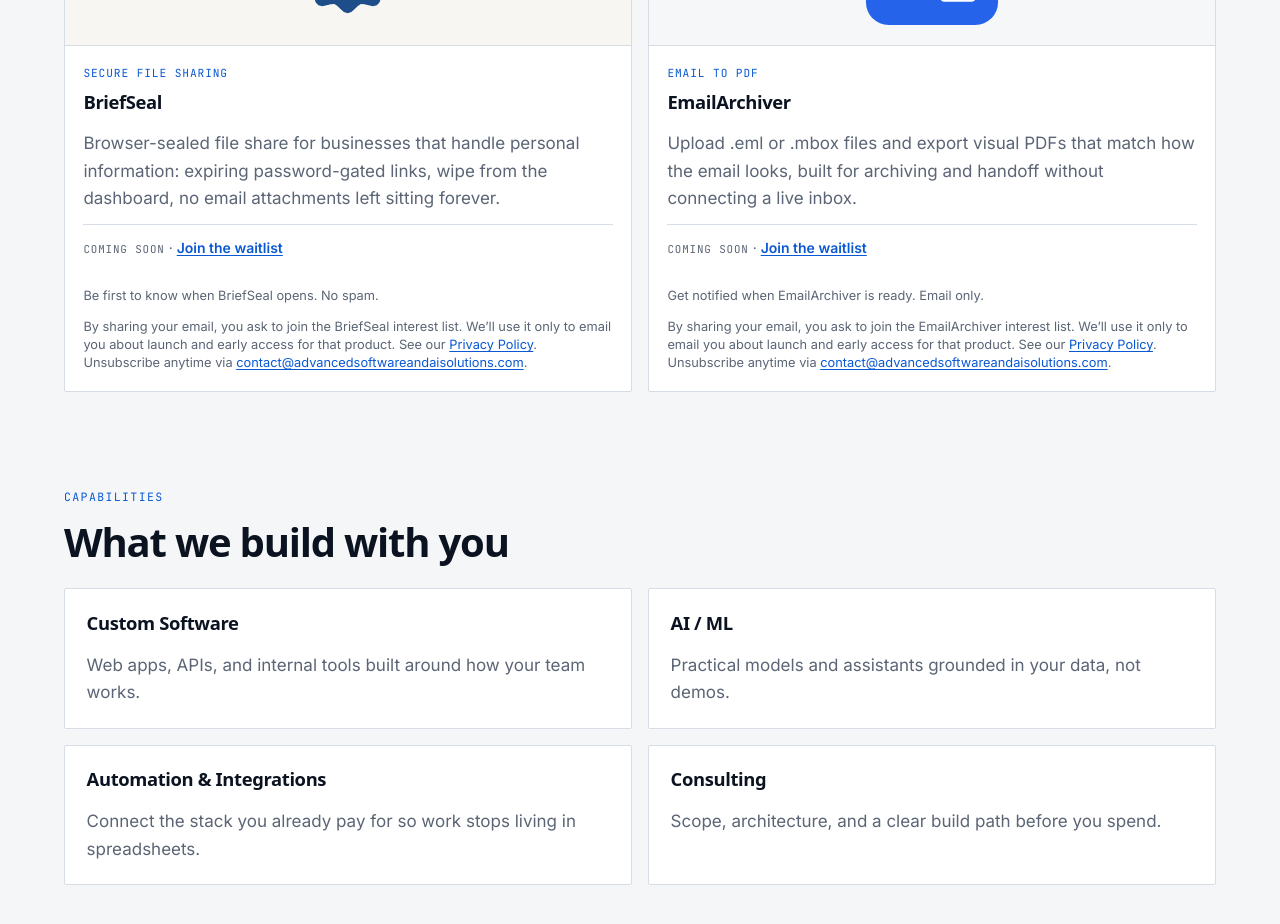
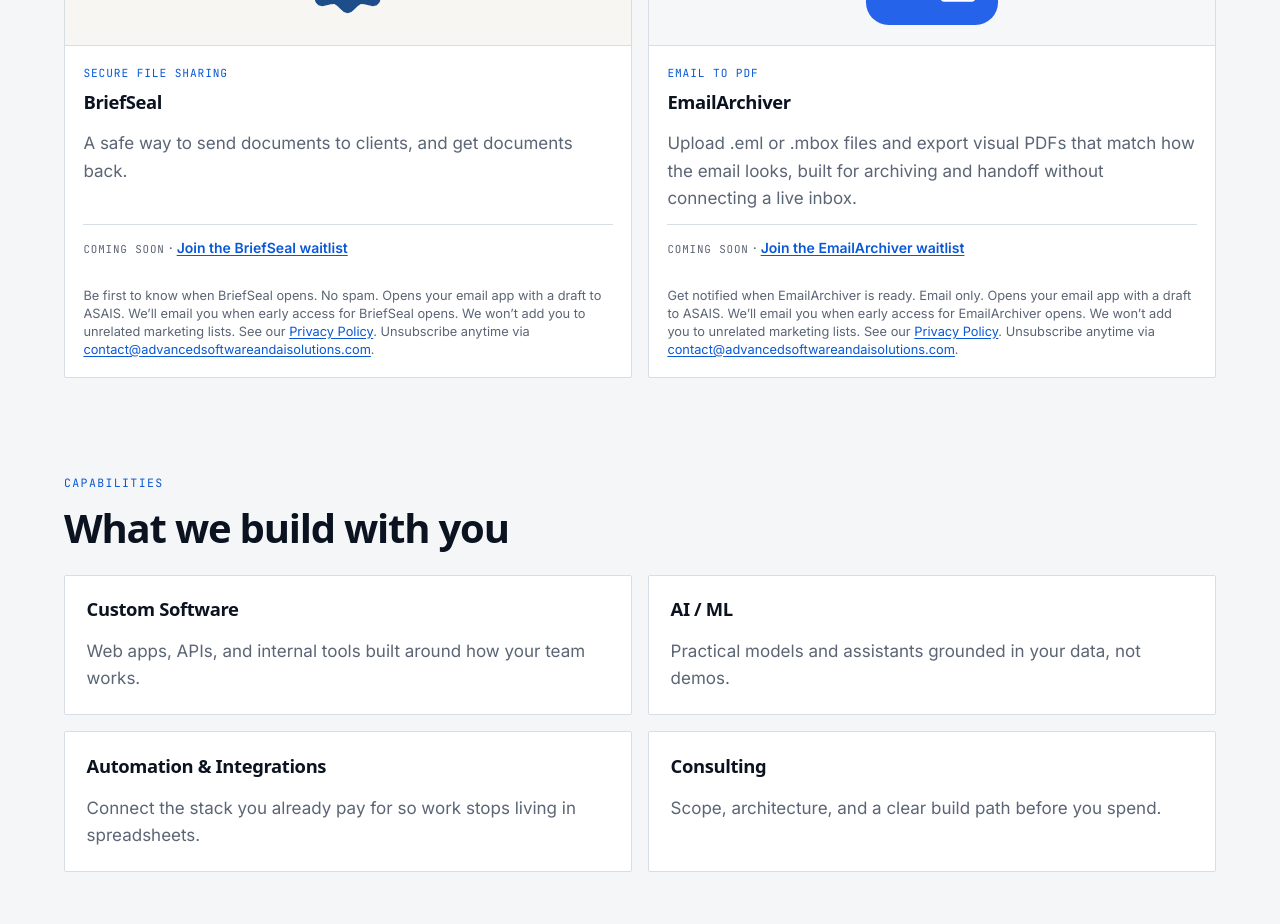
Before and after one commit to alfred-delacosta/advanced-software-and-ai-solutions, a Next.js app: page / in a window 1280 px wide. Shown: the part 1000-1924 px from the top of the page. Built offline with nearby package versions, Linux system fonts and the light colour scheme; a web font is replaced by a local one.

Commit message:
Polish waitlist/contact copy for Marketing and 508.
Remove em dashes, restore BriefSeal card summary, unique waitlist link names with aria-describedby, disclose mailto before submit, and rename product card CSS class.

```diff
--- a/app/privacy/page.tsx
+++ b/app/privacy/page.tsx
@@ -319,7 +319,7 @@
             <li>
               <strong>Product waitlist / interest emails:</strong> kept until you
               unsubscribe or request deletion, or until we discontinue that
-              waitlist and delete or anonymize the list—whichever comes first. We
+              waitlist and delete or anonymize the list, whichever comes first. We
               aim to honor unsubscribe/deletion requests promptly (target: within{" "}
               <strong>30 days</strong>).
             </li>
--- a/app/terms/page.tsx
+++ b/app/terms/page.tsx
@@ -44,7 +44,7 @@
           <p>
             <strong>Not legal advice.</strong> Paid product subscriptions and
             client engagements are governed by separate product terms or a signed
-            statement of work / services agreement—not by these Site Terms alone.
+            statement of work / services agreement, not by these Site Terms alone.
           </p>
 
           <h2 className="h2">1. Who we are</h2>
@@ -127,7 +127,7 @@
 
           <h2 className="h2">5. Intellectual property</h2>
           <p>
-            The Site—including text, branding, logos, layout, and graphics—is
+            The Site, including text, branding, logos, layout, and graphics, is
             owned by ASAIS or its licensors and protected by intellectual
             property laws.
           </p>
--- a/components/Footer.module.css
+++ b/components/Footer.module.css
@@ -39,7 +39,7 @@
 
 .heading {
   font-family: var(--font-mono);
-  font-size: 0.8125rem; /* ~13px — 508 footer heading floor */
+  font-size: 0.8125rem; /* ~13px; 508 footer heading floor */
   font-weight: 600;
   letter-spacing: 0.1em;
   text-transform: uppercase;
--- a/components/PortfolioCard.module.css
+++ b/components/PortfolioCard.module.css
@@ -91,7 +91,7 @@
   margin: 0;
 }
 
-.live {
+.product {
   /* product cards */
 }
 
--- a/components/ProductCard.tsx
+++ b/components/ProductCard.tsx
@@ -7,7 +7,7 @@
   const waitlistHref = productWaitlistHref(product);
 
   return (
-    <article className={`${styles.card} ${styles.live}`}>
+    <article className={`${styles.card} ${styles.product}`}>
       <div className={styles.thumb} data-product={product.id}>
         <img
           src={product.thumbSrc}
@@ -28,14 +28,18 @@
               View product
             </a>
           ) : (
-            <a href={waitlistHref}>{product.ctaLabel}</a>
+            <a
+              href={waitlistHref}
+              aria-describedby={`${product.id}-waitlist-note`}
+            >
+              {product.ctaLabel}
+            </a>
           )}
         </p>
-        <p className={`muted ${styles.waitlistNote}`}>{product.microcopy}</p>
-        <p className={`muted ${styles.waitlistNote}`}>
-          By sharing your email, you ask to join the {product.title} interest
-          list. We’ll use it only to email you about launch and early access for
-          that product. See our{" "}
+        <p id={`${product.id}-waitlist-note`} className={`muted ${styles.waitlistNote}`}>
+          {product.microcopy} Opens your email app with a draft to ASAIS. We’ll
+          email you when early access for {product.title} opens. We won’t add you
+          to unrelated marketing lists. See our{" "}
           <Link href="/privacy/">Privacy Policy</Link>. Unsubscribe anytime via{" "}
           <a href="mailto:contact@advancedsoftwareandaisolutions.com">
             contact@advancedsoftwareandaisolutions.com
--- a/data/products.ts
+++ b/data/products.ts
@@ -32,9 +32,9 @@
     title: "BriefSeal",
     category: "Secure file sharing",
     summary:
-      "Browser-sealed file share for businesses that handle personal information: expiring password-gated links, wipe from the dashboard, no email attachments left sitting forever.",
+      "A safe way to send documents to clients, and get documents back.",
     statusLabel: "Coming soon",
-    ctaLabel: "Join the waitlist",
+    ctaLabel: "Join the BriefSeal waitlist",
     microcopy: "Be first to know when BriefSeal opens. No spam.",
     waitlistSubject: "BriefSeal waitlist",
     thumbSrc: "/products/briefseal-portfolio.svg",
@@ -47,7 +47,7 @@
     summary:
       "Upload .eml or .mbox files and export visual PDFs that match how the email looks, built for archiving and handoff without connecting a live inbox.",
     statusLabel: "Coming soon",
-    ctaLabel: "Join the waitlist",
+    ctaLabel: "Join the EmailArchiver waitlist",
     microcopy: "Get notified when EmailArchiver is ready. Email only.",
     waitlistSubject: "EmailArchiver waitlist",
     thumbSrc: "/products/emailarchiver-portfolio.svg",
--- a/package.json
+++ b/package.json
@@ -5,7 +5,7 @@
   "scripts": {
     "dev": "next dev",
     "build": "next build",
-    "start": "next start",
+    "start": "echo 'Static export site: serve the out/ folder (e.g. npx serve out). next start is not used on Hostinger Website.' && exit 1",
     "lint": "next lint",
     "export": "next build"
   },
```
Also changed, not shown: components/ContactForm.tsx (+14 -8 lines), 2 other files (tests, documents, lock files or other folders).
